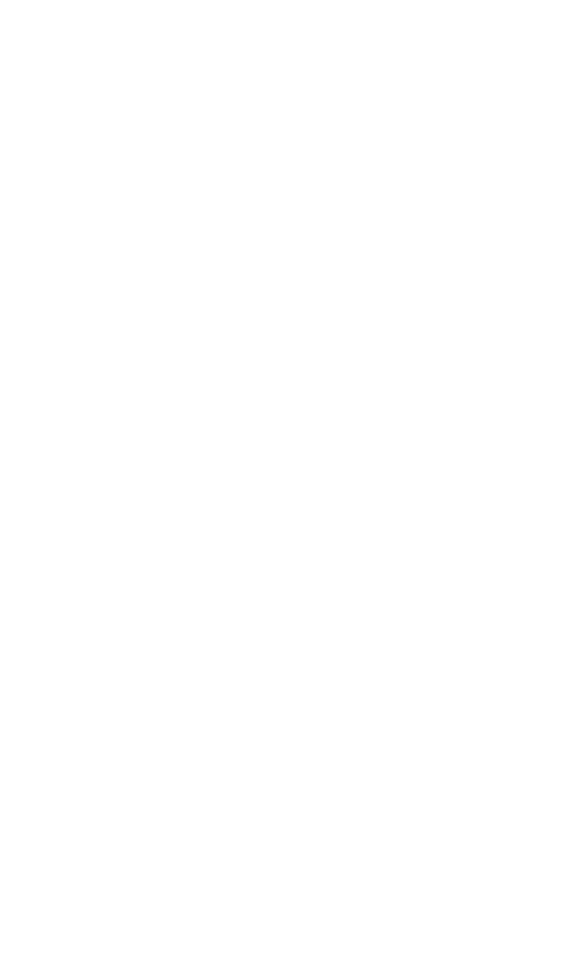
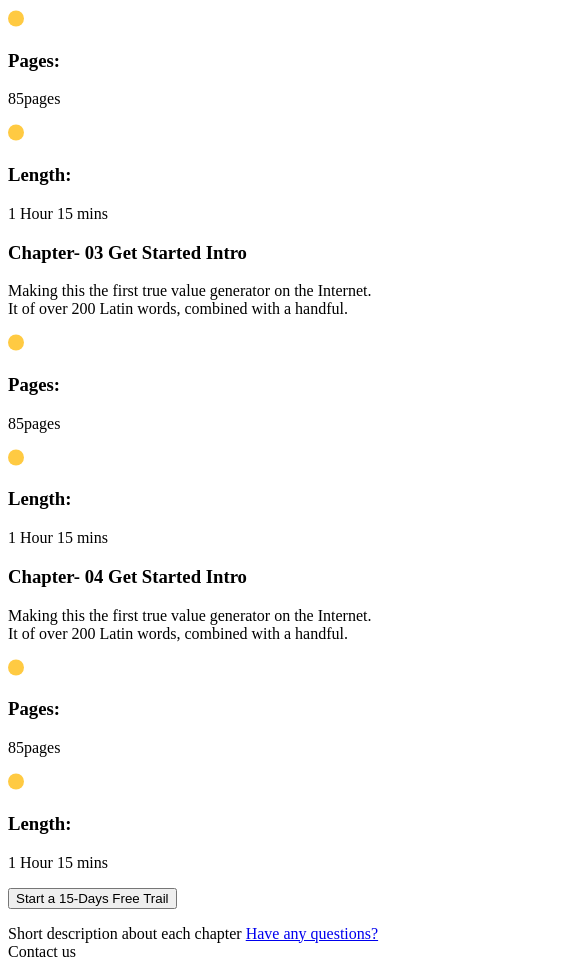
Before and after one commit to OktayKarakas/bookish-bargains, a Next.js app: page / in a window 390 px wide. Shown: the part 10800-11777 px from the top of the page, 585 px wide, since content can reach past the window. Before the commit the page ends 10321 px from the top, so only its background shows below. Built offline with nearby package versions, Linux system fonts and the light colour scheme.

Commit message:
ChapterIncludes section added

```diff
--- a/package.json
+++ b/package.json
@@ -23,9 +23,11 @@
     "react-slick": "^0.29.0",
     "slick-carousel": "^1.8.1",
     "tailwindcss": "3.3.1",
-    "typescript": "5.0.4"
+    "typescript": "5.0.4",
+    "uuid": "^9.0.0"
   },
   "devDependencies": {
-    "@types/react-slick": "^0.23.10"
+    "@types/react-slick": "^0.23.10",
+    "@types/uuid": "^9.0.1"
   }
 }
--- /dev/null
+++ b/src/components/HomePage/ChapterIncludes.tsx
@@ -0,0 +1,63 @@
+import React from "react";
+import ChapterIncludesBlock from "./ChapterIncludesBlock";
+import { v4 as uuidv4 } from "uuid";
+import Link from "next/link";
+
+const ChapterIncludes = () => {
+  const contentsInBlocks = [
+    {
+      title: "Chapter- 01   Get Started Intro",
+      description:
+        "Making this the first true value generator on the Internet. It of over 200 Latin words, combined with a handful.",
+      pageNum: "85pages",
+      time: "1 Hour 15 mins",
+    },
+    {
+      title: "Chapter- 02   Get Started Intro",
+      description:
+        "Making this the first true value generator on the Internet. It of over 200 Latin words, combined with a handful.",
+      pageNum: "85pages",
+      time: "1 Hour 15 mins",
+    },
+    {
+      title: "Chapter- 03   Get Started Intro",
+      description:
+        "Making this the first true value generator on the Internet. It of over 200 Latin words, combined with a handful.",
+      pageNum: "85pages",
+      time: "1 Hour 15 mins",
+    },
+    {
+      title: "Chapter- 04   Get Started Intro",
+      description:
+        "Making this the first true value generator on the Internet. It of over 200 Latin words, combined with a handful.",
+      pageNum: "85pages",
+      time: "1 Hour 15 mins",
+    },
+  ];
+  return (
+    <div>
+      <h1 className="after:content-[''] after:block after:h-[3px] after:w-12 after:mt-5 after:bg-special_colors-yellow after:mx-auto mb-10 mt-24 text-center cardo font-bold text-4xl line-tight text-special_colors-blue">
+        The Capter Includes
+      </h1>
+      <div className="grid grid-cols-1 lg:grid-cols-2 gap-10">
+        {contentsInBlocks.map((item) => (
+          <ChapterIncludesBlock key={uuidv4()} item={item} />
+        ))}
+      </div>
+      <button className="mx-auto text-center block py-5 px-28 text-special_colors-blue bg-special_colors-yellow font-bold text-[19px] mt-14">
+        Start a 15-Days Free Trail
+      </button>
+      <p className="text-center text-[18px] lg:px-[38%] mt-5 text-gray-400">
+        Short description about each chapter{" "}
+        <Link href="/">
+          <span className="text-[#1B3764] underline underline-offset-4">
+            Have any questions?
+          </span>
+        </Link>{" "}
+        Contact us
+      </p>
+    </div>
+  );
+};
+
+export default ChapterIncludes;
--- /dev/null
+++ b/src/components/HomePage/ChapterIncludesBlock.tsx
@@ -0,0 +1,43 @@
+import Point from "@/Icons/Point";
+import React from "react";
+
+interface Props {
+  item: { title: string; description: string; pageNum: string; time: string };
+}
+
+const ChapterIncludesBlock = ({
+  item: { title, description, pageNum, time },
+}: Props) => {
+  return (
+    <div className="px-12 py-10 shadow-lg max-w-[630px] bg-white">
+      <h3 className="cardo font-semibold text-2xl text-special_colors-blue">
+        {title}
+      </h3>
+      <p className="text-[19px] max-w-[500px] text-gray-400 my-3 leading-[180%]">
+        {description}
+      </p>
+      <div className="flex flex-col lg:flex-row space-y-5 lg:space-y-0">
+        <div className="flex items-center flex-grow">
+          <Point className="mr-3" />
+          <div className="flex items-center space-x-2">
+            <h3 className="text-special_colors-blue font-bold cardo text-[22px]">
+              Pages:
+            </h3>
+            <p className="text-[18px] mt-1 text-gray-400">{pageNum}</p>
+          </div>
+        </div>
+        <div className="flex items-center flex-grow">
+          <Point className="mr-3" />
+          <div className="flex items-center space-x-2">
+            <h3 className="text-special_colors-blue font-bold cardo text-[22px]">
+              Length:
+            </h3>
+            <p className="text-[18px] mt-1 text-gray-400">{time}</p>
+          </div>
+        </div>
+      </div>
+    </div>
+  );
+};
+
+export default ChapterIncludesBlock;
--- a/src/components/HomePage/OurClients.tsx
+++ b/src/components/HomePage/OurClients.tsx
@@ -9,19 +9,18 @@
     slidesToScroll: 1,
     autoplay: true,
     speed: 2500,
-    autoplaySpeed: 1,
+    autoplaySpeed: 0,
     arrows: false,
     draggable: false,
+    dots: false,
     pauseOnHover: false,
-    cssEase: "linear",
+    cssEase: "ease",
     responsive: [
       {
         breakpoint: 1024,
         settings: {
           slidesToShow: 2,
           slidesToScroll: 2,
-          infinite: true,
-          dots: true,
         },
       },
       {
--- a/src/pages/index.tsx
+++ b/src/pages/index.tsx
@@ -5,6 +5,7 @@
 import OurClients from "@/components/HomePage/OurClients";
 import Callout from "./../components/HomePage/Callout";
 import WhatWillYouLearn from "@/components/HomePage/WhatWillYouLearn";
+import ChapterIncludes from "@/components/HomePage/ChapterIncludes";
 
 export default function Home() {
   return (
@@ -37,8 +38,12 @@
           <Callout />
         </div>
       </div>
-      <div className="bg-white pt-8 pb-20 flex items-center justify-center mb-14 max-w-full max-h-full">
+      <div className="bg-white pt-8 pb-20 flex items-center justify-center mb-16 max-w-full max-h-full">
         <WhatWillYouLearn />
+      </div>
+      {/* Burada Kaldın.ChapterIncludes Yapılacak. */}
+      <div className="pt-8 pb-20 flex items-center justify-center bg-[#F4F8FF]  max-w-full max-h-full">
+        <ChapterIncludes />
       </div>
     </main>
   );
```
Also changed, not shown: 1 other file (tests, documents, lock files or other folders).
